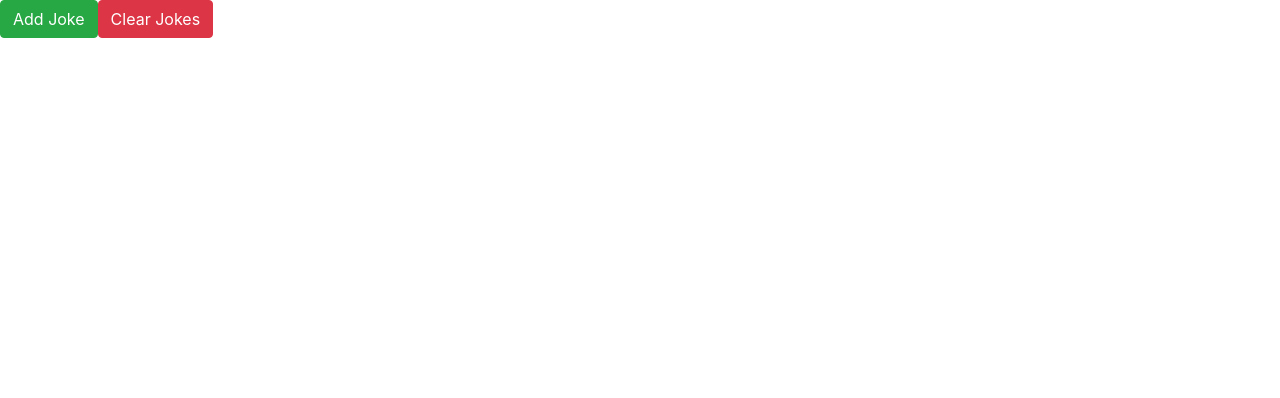
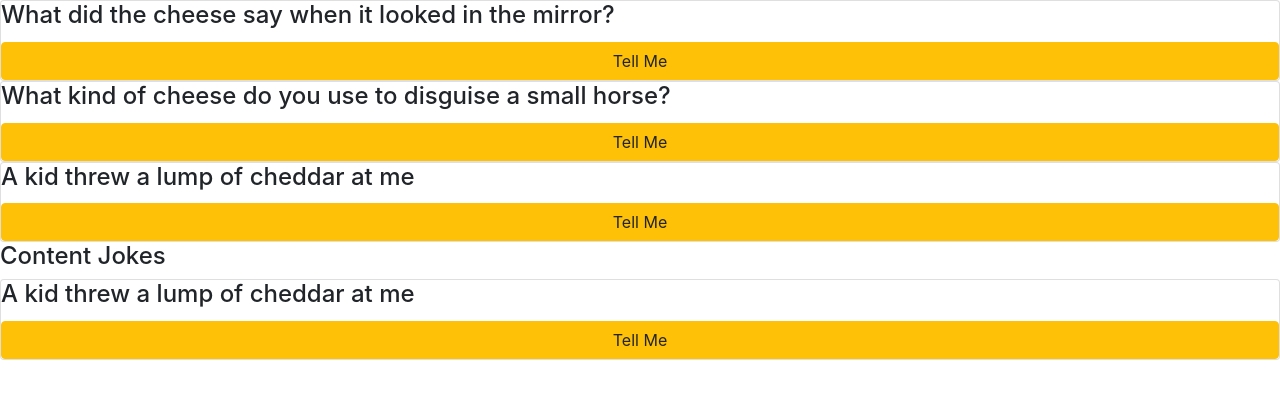
Before and after one commit to IslamTareq0012/codecraft_course, an Angular app: page / in a window 1280 px wide. Shown: the top 398 px of the page. Built offline with nearby package versions, Linux system fonts and the light colour scheme.

Commit message:
module 3 finished

```diff
--- a/src/app/app.component.html
+++ b/src/app/app.component.html
@@ -1 +1,6 @@
-<app-joke-list></app-joke-list>
+<app-joke-list>
+    <app-joke [joke]="joke">
+        <span class="setup">{{ joke.setup }}?</span>
+        <h1 class="punchline">{{ joke.punchline }}</h1>
+    </app-joke>
+</app-joke-list>
--- a/src/app/app.component.ts
+++ b/src/app/app.component.ts
@@ -1,4 +1,5 @@
 import { Component } from '@angular/core';
+import { Joke } from '../Models/joke';
 
 @Component({
   selector: 'app-root',
@@ -7,4 +8,5 @@ import { Component } from '@angular/core';
 })
 export class AppComponent {
   title = 'app';
+  joke: Joke = new Joke("A kid threw a lump of cheddar at me", "I thought ‘That’s not very mature’");
 }
--- a/src/app/joke-list/joke-list.component.html
+++ b/src/app/joke-list/joke-list.component.html
@@ -2,7 +2,9 @@
 <app-joke *ngFor="let j of jokes" [joke]="j">
     <h1>{{ j.punchline }}</h1>
 </app-joke>
-<button type="button" class="btn btn-success" (click)="addJoke()">Add Joke
+<!-- <button type="button" class="btn btn-success" (click)="addJoke()">Add Joke
 </button>
 <button type="button" class="btn btn-danger" (click)="deleteJoke()">Clear Jokes
-</button>
+</button> -->
+<h4>Content Jokes</h4>
+<ng-content></ng-content>
--- a/src/app/joke-list/joke-list.component.ts
+++ b/src/app/joke-list/joke-list.component.ts
@@ -1,23 +1,34 @@
-import { Component, OnInit } from '@angular/core';
+import { Component, OnInit, ViewChild, ViewChildren, QueryList, ContentChildren, ContentChild, AfterContentInit, AfterViewInit } from '@angular/core';
 import { Joke } from '../../Models/joke';
-
+import { JokeComponent } from '../joke/joke.component';
 
 @Component({
   selector: 'app-joke-list',
   templateUrl: './joke-list.component.html',
   styleUrls: ['./joke-list.component.css']
 })
-export class JokeListComponent implements OnInit {
+export class JokeListComponent implements OnInit, AfterContentInit, AfterViewInit {
   jokes: Joke[] = [];
-
+  @ViewChild(JokeComponent) jokeViewChild: JokeComponent;
+  @ViewChildren(JokeComponent) jokeViewChildren: QueryList<JokeComponent>;
+  @ContentChild(JokeComponent) jokeContentChild: JokeComponent;
   constructor() {
-    // this.jokes = [
-    //   new Joke("What did the cheese say when it looked in the mirror?", "Hello-me (Halloumi)"),
-    //   new Joke("What kind of cheese do you use to disguise a small horse?", "Mask-a-pony (Mascarpone)"),
-    //   new Joke("A kid threw a lump of cheddar at me", "I thought ‘That’s not very mature’"),
-    // ];
+    this.jokes = [
+      new Joke("What did the cheese say when it looked in the mirror?", "Hello-me (Halloumi)"),
+      new Joke("What kind of cheese do you use to disguise a small horse?", "Mask-a-pony (Mascarpone)"),
+      new Joke("A kid threw a lump of cheddar at me", "I thought ‘That’s not very mature’"),
+    ];
+    console.log(`new - jokeViewChild is ${this.jokeViewChild}`);
   }
   ngOnInit() {
+  }
+  ngAfterContentInit() {
+    console.log(`ngAfterContentInit - jokeContentChild is ${this.jokeContentChild}`);
+  }
+  ngAfterViewInit() {
+    console.log(`ngAfterViewInit - jokeViewChild is ${this.jokeViewChild}`);
+    let jokes: JokeComponent[] = this.jokeViewChildren.toArray();
+    console.log(jokes);
   }
   // addJoke(joke) {
   //   this.jokes.unshift(joke);
--- a/src/app/joke/joke.component.ts
+++ b/src/app/joke/joke.component.ts
@@ -12,11 +12,11 @@ export class JokeComponent implements OnInit {
   }
 
   ngOnChanges() {
-    console.log(`ngOnChanges - data is ${this.data}`);
+    console.log(`ngOnChanges - data is ${this.joke}`);
   }
 
   ngOnInit() {
-    console.log(`ngOnInit  - data is ${this.data}`);
+    console.log(`ngOnInit  - data is ${this.joke}`);
   }
 
 
```
